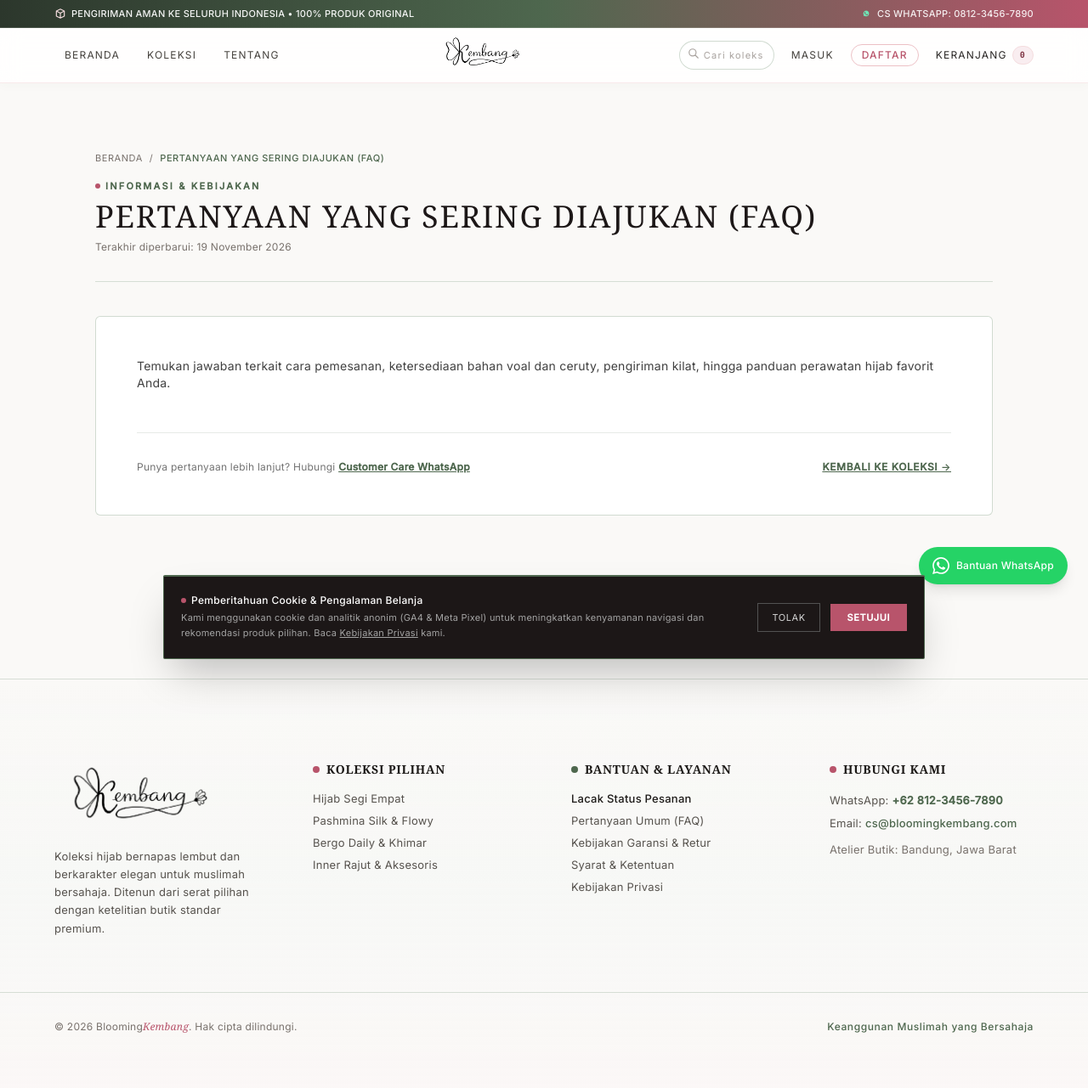
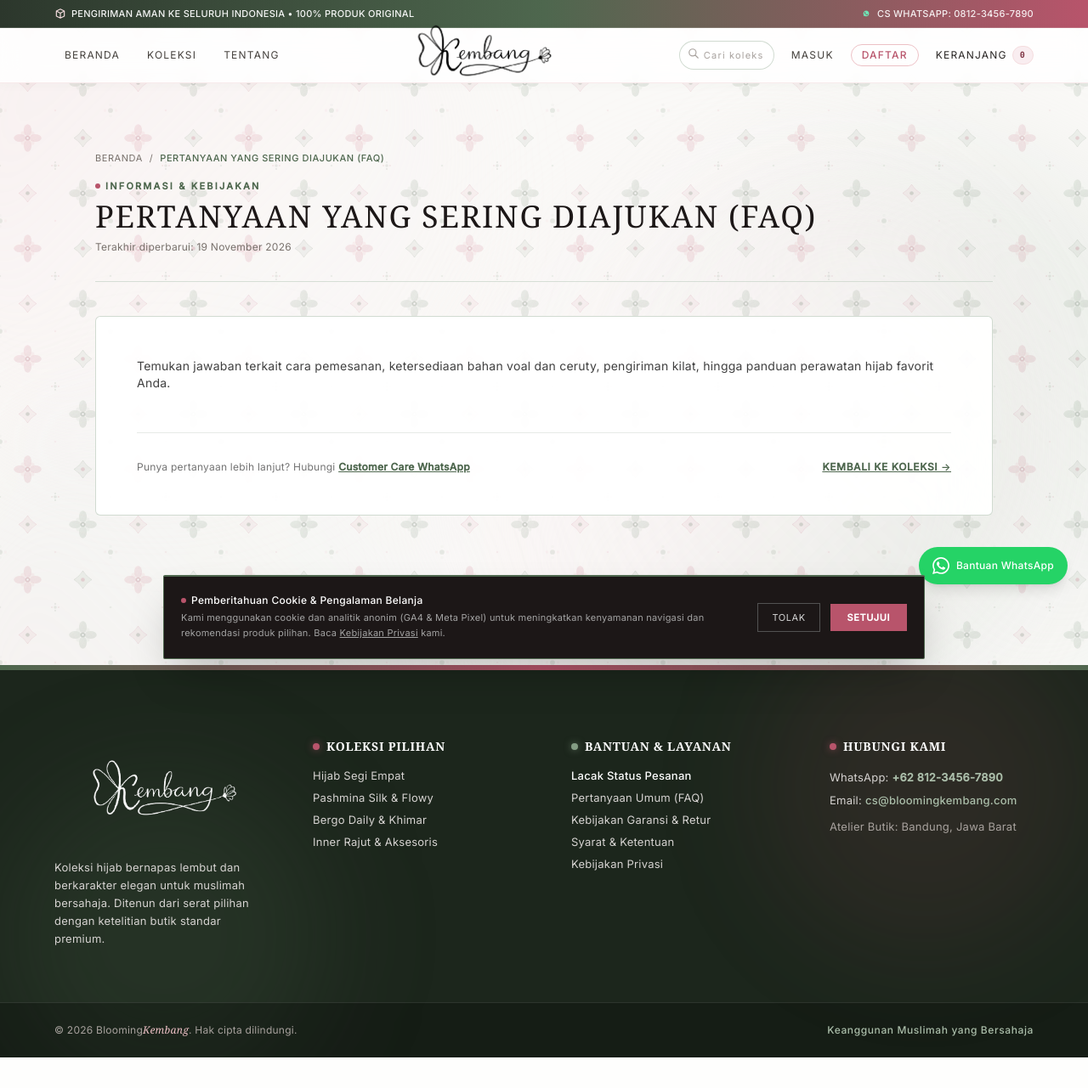
Before and after one commit to fittoardi/BloomingKembang, a Laravel app: page /faq in a window 1280 px wide. Shown: the whole page at 85% size. After the commit the page ends 1245 px from the top, so only its background shows below. Run offline with Laravel 12, Linux system fonts and the light colour scheme; data comes from the database, SQL or seed files in the repository; data that the repository does not hold is empty; style sheets or scripts are compiled from the project's sources; parts of the project's set-up code (start-up, migrations or seed data) failed here and were passed over; some libraries are stand-ins or nearby versions; some web fonts are replaced.

Commit message:
feat: add storefront layout, views, assets, and styling for BloomingKembang

```diff
--- a/resources/css/app.css
+++ b/resources/css/app.css
@@ -14,6 +14,15 @@
         --color-eucalyptus-mist: #a9aea9;
         --color-sage: #4e674e;
         --color-blush: #b8546b;
+
+        /* Framer Motion signature cubic-bezier easings */
+        --ease-framer: cubic-bezier(0.16, 1, 0.3, 1);
+        --ease-spring: cubic-bezier(0.34, 1.56, 0.64, 1);
+        --ease-soft: cubic-bezier(0.25, 0.1, 0.25, 1);
+    }
+
+    html {
+        scroll-behavior: smooth;
     }
 
     ::selection {
@@ -76,4 +85,103 @@
     .bg-blush-glow {
         background: radial-gradient(circle at 50% 50%, rgba(244, 220, 222, 0.35) 0%, rgba(255, 255, 255, 0) 70%);
     }
+
+    /* Delicate Botanical Hijab Motif Pattern (Botanic Green & Bloom Pink) */
+    .bg-kembang-motif {
+        background-image: url('/images/patterns/kembang-motif.svg');
+        background-repeat: repeat;
+        background-size: 130px 130px;
+    }
+
+    /* ========================================================
+       Framer Motion Reveal & Interaction Engine
+       Hardware accelerated, GPU composited with will-change
+       ======================================================== */
+
+    .motion-fade-up {
+        opacity: 0;
+        transform: translateY(24px);
+        transition: opacity 0.75s var(--ease-framer), transform 0.75s var(--ease-framer);
+        will-change: opacity, transform;
+    }
+
+    .motion-fade-in {
+        opacity: 0;
+        transition: opacity 0.75s var(--ease-framer);
+        will-change: opacity;
+    }
+
+    .motion-scale-up {
+        opacity: 0;
+        transform: scale(0.95);
+        transition: opacity 0.7s var(--ease-framer), transform 0.7s var(--ease-framer);
+        will-change: opacity, transform;
+    }
+
+    .motion-slide-left {
+        opacity: 0;
+        transform: translateX(28px);
+        transition: opacity 0.75s var(--ease-framer), transform 0.75s var(--ease-framer);
+        will-change: opacity, transform;
+    }
+
+    .motion-slide-right {
+        opacity: 0;
+        transform: translateX(-28px);
+        transition: opacity 0.75s var(--ease-framer), transform 0.75s var(--ease-framer);
+        will-change: opacity, transform;
+    }
+
+    /* Activated state when element enters viewport */
+    .motion-visible {
+        opacity: 1 !important;
+        transform: translate3d(0, 0, 0) scale(1) !important;
+        will-change: auto !important;
+    }
+
+    /* Tactile Micro-Interactions */
+    .hover-lift {
+        transition: transform 0.35s var(--ease-framer), box-shadow 0.35s var(--ease-framer), border-color 0.25s ease;
+    }
+
+    .hover-lift:hover {
+        transform: translateY(-4px);
+    }
+
+    .hover-scale {
+        transition: transform 0.35s var(--ease-framer);
+    }
+
+    .hover-scale:hover {
+        transform: scale(1.05);
+    }
+
+    .active-press {
+        transition: transform 0.12s cubic-bezier(0.4, 0, 0.2, 1);
+    }
+
+    .active-press:active {
+        transform: scale(0.97);
+    }
+
+    /* Accessibility: Honor reduced motion preferences */
+    @media (prefers-reduced-motion: reduce) {
+        *, ::before, ::after {
+            animation-duration: 0.01ms !important;
+            animation-iteration-count: 1 !important;
+            transition-duration: 0.01ms !important;
+            scroll-behavior: auto !important;
+        }
+
+        .motion-fade-up,
+        .motion-fade-in,
+        .motion-scale-up,
+        .motion-slide-left,
+        .motion-slide-right,
+        .hover-lift {
+            opacity: 1 !important;
+            transform: none !important;
+            transition: none !important;
+        }
+    }
 }
--- a/resources/js/app.js
+++ b/resources/js/app.js
@@ -1,2 +1,85 @@
-// Livewire automatically bundles and initializes its own Alpine.js instance.
-// Manual import of Alpine here causes multi-instance conflicts with Livewire components.
+import { animate, inView, scroll } from 'framer-motion/dom';
+
+/**
+ * BloomingKembang Framer Motion Engine
+ * Powered by framer-motion/dom with hardware acceleration
+ */
+window.Motion = { animate, inView, scroll };
+
+function initMotionReveal() {
+    // Respect user's motion accessibility settings
+    if (window.matchMedia && window.matchMedia('(prefers-reduced-motion: reduce)').matches) {
+        document.querySelectorAll(
+            '.motion-fade-up, .motion-fade-in, .motion-scale-up, .motion-slide-left, .motion-slide-right'
+        ).forEach((el) => el.classList.add('motion-visible'));
+        return;
+    }
+
+    const motionElements = document.querySelectorAll(
+        '.motion-fade-up:not(.motion-visible), .motion-fade-in:not(.motion-visible), .motion-scale-up:not(.motion-visible), .motion-slide-left:not(.motion-visible), .motion-slide-right:not(.motion-visible)'
+    );
+
+    motionElements.forEach((el) => {
+        const delay = parseInt(el.getAttribute('data-motion-delay') || '0', 10);
+
+        try {
+            inView(el, () => {
+                if (delay > 0) {
+                    setTimeout(() => {
+                        el.classList.add('motion-visible');
+                    }, delay);
+                } else {
+                    el.classList.add('motion-visible');
+                }
+            }, { margin: '0px 0px -30px 0px' });
+        } catch {
+            // Safe fallback if observer fails
+            el.classList.add('motion-visible');
+        }
+    });
+}
+
+// Subtle header scroll styling via Framer Motion scroll observer
+function initHeaderScrollEffect() {
+    const header = document.querySelector('header');
+    if (!header || header.dataset.motionScrollInitialized) {
+        return;
+    }
+    header.dataset.motionScrollInitialized = 'true';
+
+    try {
+        scroll((progress, info) => {
+            const y = info?.y?.current ?? window.scrollY;
+            if (y > 20) {
+                header.classList.add('shadow-sm', 'bg-white/95');
+                header.classList.remove('bg-white/85');
+            } else {
+                header.classList.remove('shadow-sm', 'bg-white/95');
+                header.classList.add('bg-white/85');
+            }
+        });
+    } catch {
+        // Safe fallback
+    }
+}
+
+function initAllMotion() {
+    initMotionReveal();
+    initHeaderScrollEffect();
+}
+
+// Lifecycle listeners: initial DOM + Livewire wire:navigate support
+if (document.readyState === 'loading') {
+    document.addEventListener('DOMContentLoaded', initAllMotion);
+} else {
+    initAllMotion();
+}
+
+document.addEventListener('livewire:navigated', () => {
+    initAllMotion();
+});
+
+// Window load safety flush (ensures no content stays hidden if offscreen calculations shift)
+window.addEventListener('load', () => {
+    setTimeout(initMotionReveal, 300);
+});
--- a/resources/views/layouts/storefront.blade.php
+++ b/resources/views/layouts/storefront.blade.php
@@ -4,6 +4,21 @@
         @include('layouts.storefront.head')
     </head>
     <body class="bg-[#faf9f7] text-obsidian min-h-screen flex flex-col font-sans antialiased selection:bg-blush-200 selection:text-blush-900 relative overflow-x-hidden">
+        <!-- Ambient Subtle Background Motif & Glow (Hijau Botanic & Pink Bloom) -->
+        <div class="fixed inset-0 pointer-events-none -z-10 overflow-hidden" aria-hidden="true">
+            <!-- Atmospheric Organic Diffuse Glows (Sage Green & Bloom Pink) -->
+            <div class="absolute -top-[12%] -left-[10%] w-[55vw] h-[55vw] max-w-[700px] max-h-[700px] rounded-full bg-gradient-to-br from-blush-200/40 via-blush-100/20 to-transparent blur-3xl"></div>
+            <div class="absolute top-[20%] -right-[12%] w-[60vw] h-[60vw] max-w-[750px] max-h-[750px] rounded-full bg-gradient-to-bl from-sage-200/45 via-sage-100/20 to-transparent blur-3xl"></div>
+            <div class="absolute top-[55%] -left-[8%] w-[50vw] h-[50vw] max-w-[650px] max-h-[650px] rounded-full bg-gradient-to-tr from-blush-200/35 via-sage-100/25 to-transparent blur-3xl"></div>
+            <div class="absolute -bottom-[8%] right-[5%] w-[55vw] h-[55vw] max-w-[700px] max-h-[700px] rounded-full bg-gradient-to-tl from-sage-200/50 via-blush-100/30 to-transparent blur-3xl"></div>
+
+            <!-- Delicate Repeating Botanical Motif Pattern (Botanic Green & Bloom Pink) -->
+            <div
+                class="absolute inset-0 bg-kembang-motif opacity-[0.55] mix-blend-multiply"
+                style="background-image: url('{{ asset('images/patterns/kembang-motif.svg') }}'); background-repeat: repeat; background-size: 130px 130px;"
+            ></div>
+        </div>
+
         <!-- Top Announcement & Category Bar -->
         @include('layouts.storefront.top-bar')
 
--- a/resources/views/layouts/storefront/footer.blade.php
+++ b/resources/views/layouts/storefront/footer.blade.php
@@ -1,57 +1,69 @@
 <!-- Refined Atelier Colophon Footer (Kombinasi Hijau Botanic & Pink Bloom) -->
-<footer class="border-t border-sage-200/80 bg-gradient-to-b from-transparent via-sage-50/50 to-blush-50/40 mt-28 pt-20 pb-12 sm:pt-24 sm:pb-16 text-stone-800">
-    <div class="w-full px-4 sm:px-8 lg:px-12 xl:px-16 grid grid-cols-1 md:grid-cols-2 lg:grid-cols-4 gap-10 lg:gap-16">
+<footer class="mt-24 relative overflow-hidden bg-[#1c261c] text-stone-200">
+    <!-- Distinct Top Marker Line (Kombinasi Hijau Botanic & Pink Bloom) -->
+    <div class="h-1.5 w-full bg-gradient-to-r from-botanic via-bloom to-botanic"></div>
+
+    <!-- Soft Ambient Atmospheric Background Glows -->
+    <div class="absolute -top-12 right-0 w-96 h-96 bg-bloom/10 rounded-full blur-3xl pointer-events-none"></div>
+    <div class="absolute -bottom-12 left-0 w-96 h-96 bg-botanic/20 rounded-full blur-3xl pointer-events-none"></div>
+
+    <div class="relative z-10 w-full px-4 sm:px-8 lg:px-12 xl:px-16 pt-16 pb-12 sm:pt-20 sm:pb-16 grid grid-cols-1 md:grid-cols-2 lg:grid-cols-4 gap-10 lg:gap-16">
+        <!-- Col 1: Brand & Narrative -->
         <div class="space-y-4">
             <a href="{{ url('/') }}" class="inline-block focus:outline-none" aria-label="Beranda BloomingKembang">
-                <img src="{{ asset('images/logo.png') }}" alt="{{ config('app.name', 'BloomingKembang') }}" class="h-20 sm:h-22 w-auto object-contain transition-transform duration-300 hover:scale-105" />
+                <img src="{{ asset('images/logo-white.png') }}" alt="{{ config('app.name', 'BloomingKembang') }}" class="w-full max-w-[280px] h-auto object-contain transition-transform duration-300 hover:scale-105" />
             </a>
-            <p class="text-stone-600 leading-relaxed text-xs sm:text-[13px] max-w-sm">
+            <p class="text-stone-300 leading-relaxed text-xs sm:text-[13px] max-w-sm">
                 Koleksi hijab bernapas lembut dan berkarakter elegan untuk muslimah bersahaja. Ditenun dari serat pilihan dengan ketelitian butik standar premium.
             </p>
         </div>
 
+        <!-- Col 2: Koleksi Pilihan -->
         <div class="space-y-4">
-            <h4 class="text-sm tracking-wider uppercase font-serif font-bold text-stone-900 flex items-center gap-2">
-                <span class="w-2 h-2 rounded-full bg-bloom shrink-0"></span>
+            <h4 class="text-sm tracking-wider uppercase font-serif font-bold text-white flex items-center gap-2">
+                <span class="w-2 h-2 rounded-full bg-bloom shrink-0 shadow-[0_0_8px_rgba(184,84,107,0.6)]"></span>
                 <span>Koleksi Pilihan</span>
             </h4>
-            <ul class="space-y-2.5 text-stone-600 text-xs sm:text-[13px]">
-                <li><a href="{{ url('/koleksi/hijab-segi-empat') }}" class="hover:text-bloom hover:underline transition-colors">Hijab Segi Empat</a></li>
-                <li><a href="{{ url('/koleksi/pashmina') }}" class="hover:text-bloom hover:underline transition-colors">Pashmina Silk & Flowy</a></li>
-                <li><a href="{{ url('/koleksi/bergo-daily') }}" class="hover:text-bloom hover:underline transition-colors">Bergo Daily & Khimar</a></li>
-                <li><a href="{{ url('/koleksi/inner-dan-aksesoris') }}" class="hover:text-bloom hover:underline transition-colors">Inner Rajut & Aksesoris</a></li>
+            <ul class="space-y-2.5 text-stone-300 text-xs sm:text-[13px]">
+                <li><a href="{{ url('/koleksi/hijab-segi-empat') }}" class="hover:text-blush-300 hover:underline transition-colors">Hijab Segi Empat</a></li>
+                <li><a href="{{ url('/koleksi/pashmina') }}" class="hover:text-blush-300 hover:underline transition-colors">Pashmina Silk & Flowy</a></li>
+                <li><a href="{{ url('/koleksi/bergo-daily') }}" class="hover:text-blush-300 hover:underline transition-colors">Bergo Daily & Khimar</a></li>
+                <li><a href="{{ url('/koleksi/inner-dan-aksesoris') }}" class="hover:text-blush-300 hover:underline transition-colors">Inner Rajut & Aksesoris</a></li>
             </ul>
         </div>
 
+        <!-- Col 3: Bantuan & Layanan -->
         <div class="space-y-4">
-            <h4 class="text-sm tracking-wider uppercase font-serif font-bold text-stone-900 flex items-center gap-2">
-                <span class="w-2 h-2 rounded-full bg-botanic shrink-0"></span>
+            <h4 class="text-sm tracking-wider uppercase font-serif font-bold text-white flex items-center gap-2">
+                <span class="w-2 h-2 rounded-full bg-sage-400 shrink-0 shadow-[0_0_8px_rgba(132,157,132,0.6)]"></span>
                 <span>Bantuan & Layanan</span>
             </h4>
-            <ul class="space-y-2.5 text-stone-600 text-xs sm:text-[13px]">
-                <li><a href="{{ url('/lacak-pesanan') }}" class="hover:text-bloom hover:underline transition-colors font-medium text-stone-900">Lacak Status Pesanan</a></li>
-                <li><a href="{{ url('/faq') }}" class="hover:text-bloom hover:underline transition-colors">Pertanyaan Umum (FAQ)</a></li>
-                <li><a href="{{ url('/kebijakan-retur') }}" class="hover:text-bloom hover:underline transition-colors">Kebijakan Garansi & Retur</a></li>
-                <li><a href="{{ url('/syarat-dan-ketentuan') }}" class="hover:text-bloom hover:underline transition-colors">Syarat & Ketentuan</a></li>
-                <li><a href="{{ url('/kebijakan-privasi') }}" class="hover:text-bloom hover:underline transition-colors">Kebijakan Privasi</a></li>
+            <ul class="space-y-2.5 text-stone-300 text-xs sm:text-[13px]">
+                <li><a href="{{ url('/lacak-pesanan') }}" class="hover:text-blush-300 hover:underline transition-colors font-medium text-white">Lacak Status Pesanan</a></li>
+                <li><a href="{{ url('/faq') }}" class="hover:text-blush-300 hover:underline transition-colors">Pertanyaan Umum (FAQ)</a></li>
+                <li><a href="{{ url('/kebijakan-retur') }}" class="hover:text-blush-300 hover:underline transition-colors">Kebijakan Garansi & Retur</a></li>
+                <li><a href="{{ url('/syarat-dan-ketentuan') }}" class="hover:text-blush-300 hover:underline transition-colors">Syarat & Ketentuan</a></li>
+                <li><a href="{{ url('/kebijakan-privasi') }}" class="hover:text-blush-300 hover:underline transition-colors">Kebijakan Privasi</a></li>
             </ul>
         </div>
 
+        <!-- Col 4: Hubungi Kami -->
         <div class="space-y-4">
-            <h4 class="text-sm tracking-wider uppercase font-serif font-bold text-stone-900 flex items-center gap-2">
-                <span class="w-2 h-2 rounded-full bg-bloom shrink-0"></span>
+            <h4 class="text-sm tracking-wider uppercase font-serif font-bold text-white flex items-center gap-2">
+                <span class="w-2 h-2 rounded-full bg-bloom shrink-0 shadow-[0_0_8px_rgba(184,84,107,0.6)]"></span>
                 <span>Hubungi Kami</span>
             </h4>
-            <div class="text-stone-600 leading-relaxed text-xs sm:text-[13px] space-y-1.5">
-                <p>WhatsApp: <a href="https://wa.me/6281234567890" target="_blank" class="text-botanic hover:text-bloom font-semibold transition-colors">+62 812-3456-7890</a></p>
-                <p>Email: <a href="mailto:cs@bloomingkembang.com" class="text-botanic hover:text-bloom font-medium transition-colors">cs@bloomingkembang.com</a></p>
-                <p class="text-stone-500 pt-1">Atelier Butik: Bandung, Jawa Barat</p>
+            <div class="text-stone-300 leading-relaxed text-xs sm:text-[13px] space-y-1.5">
+                <p>WhatsApp: <a href="https://wa.me/6281234567890" target="_blank" class="text-sage-300 hover:text-blush-300 font-semibold transition-colors">+62 812-3456-7890</a></p>
+                <p>Email: <a href="mailto:cs@bloomingkembang.com" class="text-sage-300 hover:text-blush-300 font-medium transition-colors">cs@bloomingkembang.com</a></p>
+                <p class="text-stone-400 pt-1">Atelier Butik: Bandung, Jawa Barat</p>
             </div>
         </div>
     </div>
 
-    <div class="w-full px-4 sm:px-8 lg:px-12 xl:px-16 mt-16 pt-8 border-t border-sage-200/80 flex flex-col sm:flex-row items-center justify-between text-xs text-stone-500 gap-3">
-        <p>&copy; {{ date('Y') }} Blooming<span class="text-bloom italic font-serif">Kembang</span>. Hak cipta dilindungi.</p>
-        <p class="tracking-wider text-botanic font-medium">Keanggunan Muslimah yang Bersahaja</p>
+    <!-- Bottom Copyright Bar -->
+    <div class="relative z-10 w-full px-4 sm:px-8 lg:px-12 xl:px-16 py-6 border-t border-white/10 flex flex-col sm:flex-row items-center justify-between text-xs text-stone-400 gap-3 bg-black/25">
+        <p>&copy; {{ date('Y') }} Blooming<span class="text-blush-300 italic font-serif">Kembang</span>. Hak cipta dilindungi.</p>
+        <p class="tracking-wider text-sage-300 font-medium">Keanggunan Muslimah yang Bersahaja</p>
     </div>
 </footer>
--- a/resources/views/layouts/storefront/header.blade.php
+++ b/resources/views/layouts/storefront/header.blade.php
@@ -9,8 +9,7 @@
                 @click="mobileMenuOpen = !mobileMenuOpen"
                 class="inline-flex md:hidden p-2 -ml-2 text-stone-700 hover:text-bloom focus:outline-none cursor-pointer"
                 aria-label="Buka Menu Navigasi"
-                :aria-expanded="mobileMenuOpen.toString()"
-            >
+                :aria-expanded="mobileMenuOpen.toString()">
                 <svg x-show="!mobileMenuOpen" class="w-5 h-5" fill="none" stroke="currentColor" viewBox="0 0 24 24">
                     <path stroke-linecap="round" stroke-linejoin="round" stroke-width="2" d="M4 6h16M4 12h16M4 18h16" />
                 </svg>
@@ -30,7 +29,7 @@
         <!-- Center Brand Colophon -->
         <div class="text-center">
             <a href="{{ url('/') }}" class="group inline-flex items-center justify-center focus:outline-none" aria-label="Beranda BloomingKembang">
-                <img src="{{ asset('images/logo.png') }}" alt="{{ config('app.name', 'BloomingKembang') }}" class="h-9 sm:h-11 w-auto object-contain transition-transform duration-300 group-hover:scale-105" />
+                <img src="{{ asset('images/logo.png') }}" alt="{{ config('app.name', 'BloomingKembang') }}" class="h-14 sm:h-20 w-auto object-contain transition-transform duration-300 group-hover:scale-105" />
             </a>
         </div>
 
@@ -44,8 +43,7 @@
                     value="{{ request('cari') }}"
                     placeholder="Cari koleksi..."
                     class="text-[11px] font-sans border border-sage-200/90 rounded-full pl-7 pr-3 py-1 bg-white/80 focus:bg-white focus:border-botanic focus:ring-0 placeholder-stone-400 w-28 focus:w-44 transition-all duration-300"
-                    aria-label="Cari koleksi produk"
-                />
+                    aria-label="Cari koleksi produk" />
                 <svg class="w-3.5 h-3.5 text-stone-400 absolute left-2.5 top-2 pointer-events-none" fill="none" stroke="currentColor" viewBox="0 0 24 24">
                     <path stroke-linecap="round" stroke-linejoin="round" stroke-width="2" d="M21 21l-6-6m2-5a7 7 0 11-14 0 7 7 0 0114 0z" />
                 </svg>
@@ -71,12 +69,11 @@
                 @click="$dispatch('open-cart')"
                 onclick="window.dispatchEvent(new CustomEvent('open-cart'))"
                 class="hover:text-bloom transition-colors uppercase tracking-widest flex items-center space-x-1.5 cursor-pointer text-stone-800"
-                aria-label="Buka Keranjang Belanja"
-            >
+                aria-label="Buka Keranjang Belanja">
                 <span class="hidden md:inline">Keranjang</span>
                 <!-- Cart icon on mobile -->
                 <svg class="w-5 h-5 md:hidden text-stone-800 hover:text-bloom transition-colors" fill="none" stroke="currentColor" viewBox="0 0 24 24">
-                    <path stroke-linecap="round" stroke-linejoin="round" stroke-width="1.8" d="M16 11V7a4 4 0 00-8 0v4M5 9h14l1 12H4L5 9z"/>
+                    <path stroke-linecap="round" stroke-linejoin="round" stroke-width="1.8" d="M16 11V7a4 4 0 00-8 0v4M5 9h14l1 12H4L5 9z" />
                 </svg>
                 <span class="font-mono text-[10px] font-semibold px-1.5 sm:px-2 py-0.5 rounded-full bg-blush-100 text-blush-800 border border-blush-200">
                     {{ app(\App\Services\CartService::class)->getCount() }}
@@ -97,8 +94,7 @@
         x-transition:leave-end="opacity-0 -translate-y-2"
         @click.away="mobileMenuOpen = false"
         @keydown.escape.window="mobileMenuOpen = false"
-        class="md:hidden border-t border-sage-200/80 bg-white/95 backdrop-blur-md px-4 pt-4 pb-6 space-y-4 shadow-xl"
-    >
+        class="md:hidden border-t border-sage-200/80 bg-white/95 backdrop-blur-md px-4 pt-4 pb-6 space-y-4 shadow-xl">
         <!-- Mobile Search Form -->
         <form action="{{ url('/koleksi') }}" method="GET" class="relative">
             <input
@@ -106,8 +102,7 @@
                 name="cari"
                 value="{{ request('cari') }}"
                 placeholder="Cari voal, silk, pashmina..."
-                class="w-full text-xs font-sans border border-sage-200 rounded-full pl-9 pr-4 py-2 bg-stone-50/80 focus:bg-white focus:border-botanic focus:ring-0 placeholder-stone-400"
-            />
+                class="w-full text-xs font-sans border border-sage-200 rounded-full pl-9 pr-4 py-2 bg-stone-50/80 focus:bg-white focus:border-botanic focus:ring-0 placeholder-stone-400" />
             <svg class="w-4 h-4 text-stone-400 absolute left-3 top-2.5 pointer-events-none" fill="none" stroke="currentColor" viewBox="0 0 24 24">
                 <path stroke-linecap="round" stroke-linejoin="round" stroke-width="2" d="M21 21l-6-6m2-5a7 7 0 11-14 0 7 7 0 0114 0z" />
             </svg>
--- a/resources/views/pages/home/index.blade.php
+++ b/resources/views/pages/home/index.blade.php
@@ -607,7 +607,7 @@
     </section>
 
     <!-- 7. 4-PILLAR VALUE PROPOSITIONS (HARMONISASI ALTERNASI BOTANIC & BLOOM) -->
-    <section class="border-y border-sage-200/80 bg-white py-12">
+    <section class="border-y border-sage-200/80 bg-white/70 backdrop-blur-xs py-12">
         <div class="w-full px-4 sm:px-8 lg:px-12 xl:px-16">
             <div class="grid grid-cols-1 sm:grid-cols-2 lg:grid-cols-4 gap-6">
                 <!-- 1. All-Channel Shopping (Botanic Green Card) -->
```
Also changed, not shown: public/images/patterns/kembang-motif.svg (added). Lines whose indentation alone changed are shown as unchanged.
